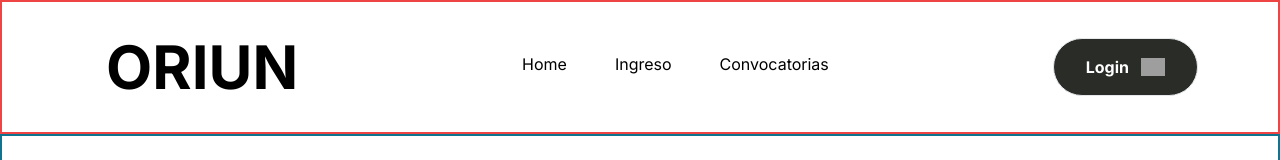
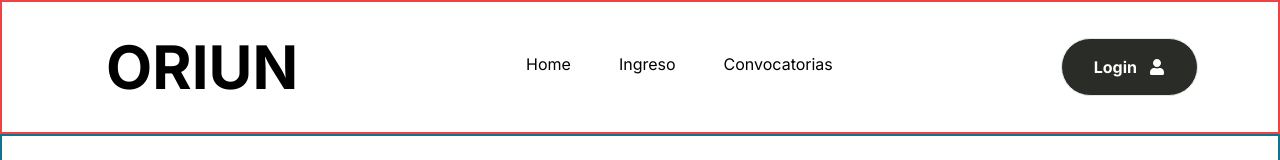
Before and after one commit to camunozv/oriun-frontend, a Next.js app: page / in a window 1280 px wide. Shown: the top 160 px of the page. Built offline with nearby package versions, Linux system fonts and the light colour scheme; grey boxes are pictures that could not be loaded.

Commit message:
User icon added, react icons installed

```diff
--- a/components/Button/Button.jsx
+++ b/components/Button/Button.jsx
@@ -1,16 +1,17 @@
 import Image from "next/image";
 import React from "react";
 
-function Button({ title, type, variant, icon }) {
+
+function Button({ title, type, variant, children }) {
   // btn_dark_green : bg-green-90 px-8 py-4 text-white transition-all hover:bg-black
 
   return (
     <button
-      className={`flex items-center justify-center gap-3 border rounded-full ${variant}`}
+      className={`flex transition-all items-center justify-center gap-3 border rounded-full ${variant}`}
       type={type}
     >
       <label className="text-[16px] font-[700]">{title}</label>
-      {icon && <Image src={icon} alt={title} height={24} width={24} />}
+      {children}
     </button>
   );
 }
--- a/components/Navbar/Navbar.jsx
+++ b/components/Navbar/Navbar.jsx
@@ -2,6 +2,8 @@ import Link from "next/link";
 import React from "react";
 import { NAV_LINKS } from "@/constants";
 import Button from "../Button/Button";
+import { FaUser } from "react-icons/fa";
+
 function Navbar() {
   // NOTES:
   // "fixed" means no matter if we scroll the nav will pasted on top of the page.
@@ -87,9 +89,10 @@ function Navbar() {
       <Button
         title="Login"
         type="button"
-        variant="bg-green-90 px-8 py-4 text-white transition-all hover:bg-black"
-        icon="/user.svg"
-      ></Button>
+        variant="bg-green-90 px-8 py-4 text-white hover:bg-black"
+      >
+        <FaUser className="transition-all"/>
+      </Button>
     </nav>
   );
 }
--- a/package.json
+++ b/package.json
@@ -11,7 +11,8 @@
   "dependencies": {
     "next": "14.1.0",
     "react": "^18",
-    "react-dom": "^18"
+    "react-dom": "^18",
+    "react-icons": "^5.0.1"
   },
   "devDependencies": {
     "autoprefixer": "^10.0.1",
```
Also changed, not shown: 1 other file (tests, documents, lock files or other folders).
